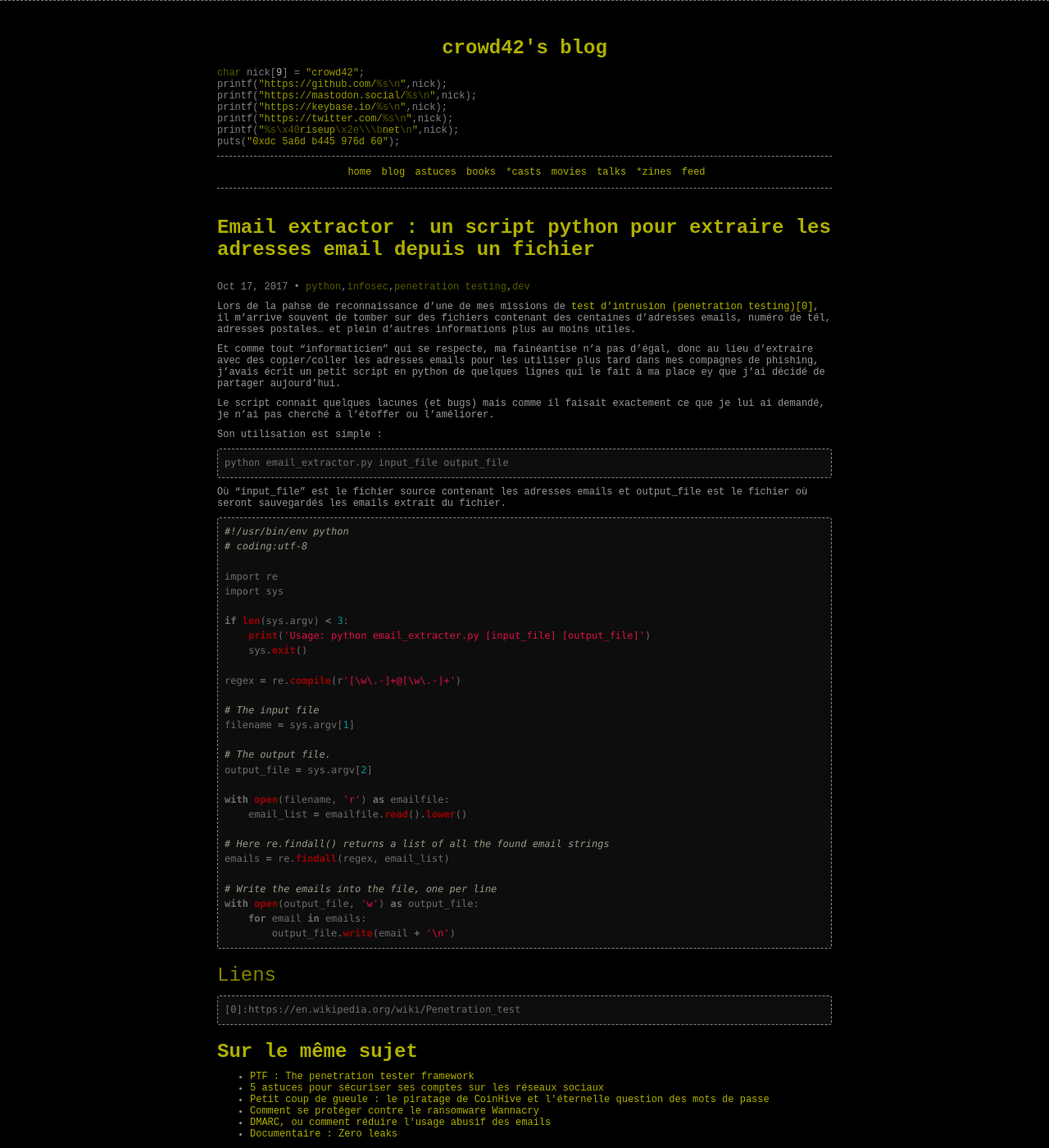
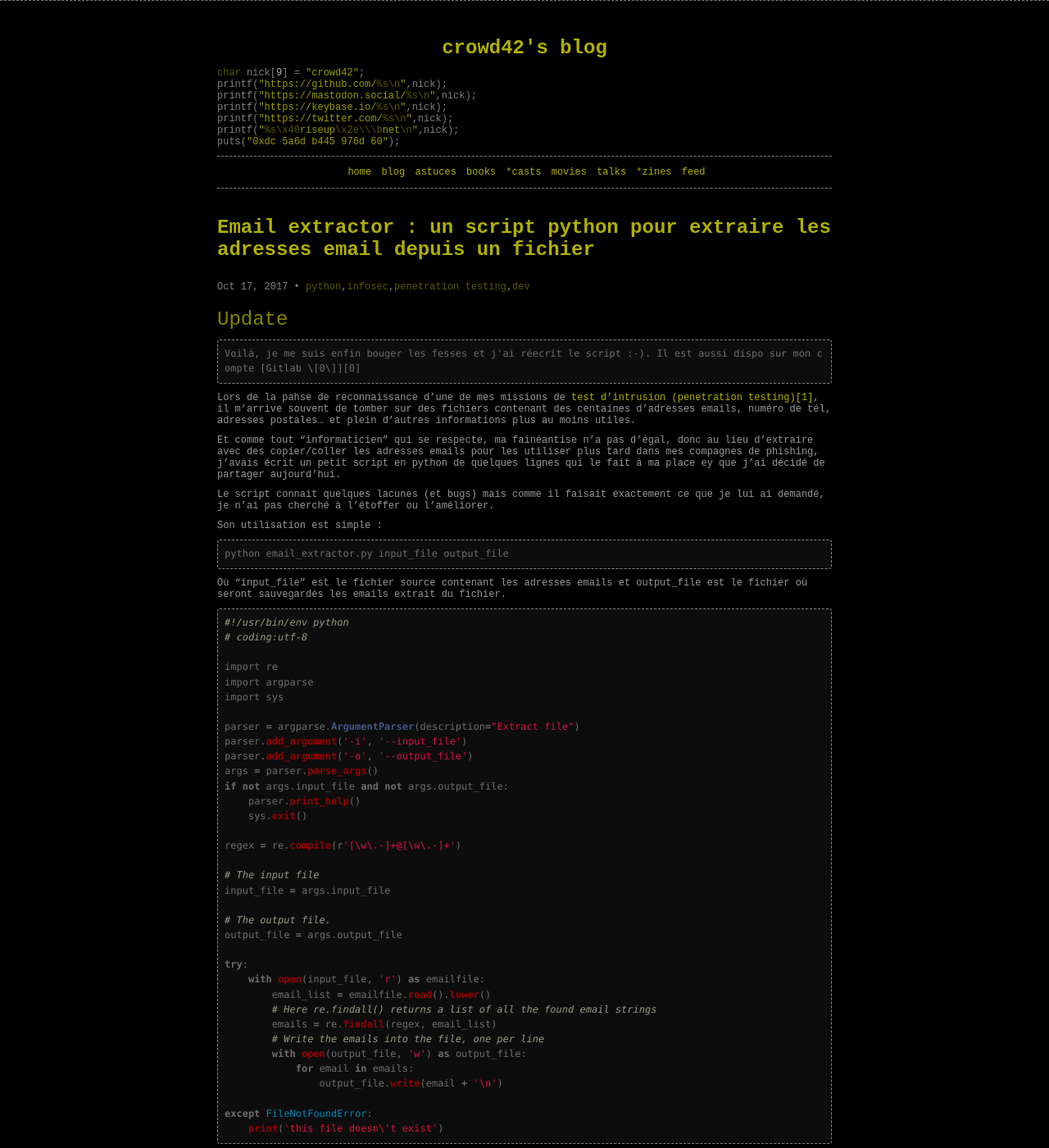
Before and after one commit to crowd42/crowd42.xyz, a Jekyll site: the page built from _posts/2017/2017-10-17-script-python-extraire-adresses-email.md, in a window 1280 px wide and 1400 px high. Shown: the whole window at 82% size. Built offline with Jekyll 4.4.1, drawn with Linux system fonts in a browser that asks for light colours; comment, search, counter and statistics services are not loaded; some of the changed text lies outside the part shown.

Commit message:
update python script

```diff
--- a/_posts/2017/2017-10-17-script-python-extraire-adresses-email.md
+++ b/_posts/2017/2017-10-17-script-python-extraire-adresses-email.md
@@ -11,7 +11,11 @@ tags:
     - dev
 ---
 
-Lors de la pahse de reconnaissance d'une de mes missions de [test d'intrusion (penetration testing)\[0\]][0], il m'arrive souvent de tomber sur des fichiers contenant des centaines d'adresses emails, numéro de tél, adresses postales... et plein d'autres informations plus au moins utiles.
+### Update
+~~~
+Voilà, je me suis enfin bouger les fesses et j'ai réecrit le script :-). Il est aussi dispo sur mon compte [Gitlab \[0\]][0]
+~~~
+Lors de la pahse de reconnaissance d'une de mes missions de [test d'intrusion (penetration testing)\[1\]][1], il m'arrive souvent de tomber sur des fichiers contenant des centaines d'adresses emails, numéro de tél, adresses postales... et plein d'autres informations plus au moins utiles.
 
 Et comme tout "informaticien" qui se respecte, ma fainéantise n'a pas d'égal, donc au lieu d'extraire avec des copier/coller les adresses emails pour les utiliser plus tard dans mes compagnes de phishing, j'avais écrit un petit script en python de quelques lignes qui le fait à ma place ey que j'ai décidé de partager aujourd'hui.
 
@@ -29,35 +33,44 @@ Où "input_file" est le fichier source contenant les adresses emails et output_f
 # coding:utf-8
 
 import re
+import argparse
 import sys
 
-if len(sys.argv) < 3:
-    print('Usage: python email_extracter.py [input_file] [output_file]')
+parser = argparse.ArgumentParser(description="Extract file")
+parser.add_argument('-i', '--input_file')
+parser.add_argument('-o', '--output_file')
+args = parser.parse_args()
+if not args.input_file and not args.output_file:
+    parser.print_help()
     sys.exit()
 
 regex = re.compile(r'[\w\.-]+@[\w\.-]+')
 
 # The input file
-filename = sys.argv[1]
+input_file = args.input_file
 
 # The output file.
-output_file = sys.argv[2]
+output_file = args.output_file
 
-with open(filename, 'r') as emailfile:
-    email_list = emailfile.read().lower()
+try:
+    with open(input_file, 'r') as emailfile:
+        email_list = emailfile.read().lower()
+        # Here re.findall() returns a list of all the found email strings
+        emails = re.findall(regex, email_list)
+        # Write the emails into the file, one per line
+        with open(output_file, 'w') as output_file:
+            for email in emails:
+                output_file.write(email + '\n')
 
-# Here re.findall() returns a list of all the found email strings
-emails = re.findall(regex, email_list)
-
-# Write the emails into the file, one per line
-with open(output_file, 'w') as output_file:
-    for email in emails:
-        output_file.write(email + '\n')
+except FileNotFoundError:
+    print('this file doesn\'t exist')
 {% endhighlight %}
 
 
 ### Liens
 ~~~
-[0]:https://en.wikipedia.org/wiki/Penetration_test
+[0]: http://gitlab.com/crowd42/email-extractor
+[1]: https://en.wikipedia.org/wiki/Penetration_test
 ~~~
-[0]:https://en.wikipedia.org/wiki/Penetration_test
+[0]: http://gitlab.com/crowd42/email-extractor
+[1]: https://en.wikipedia.org/wiki/Penetration_test
```
